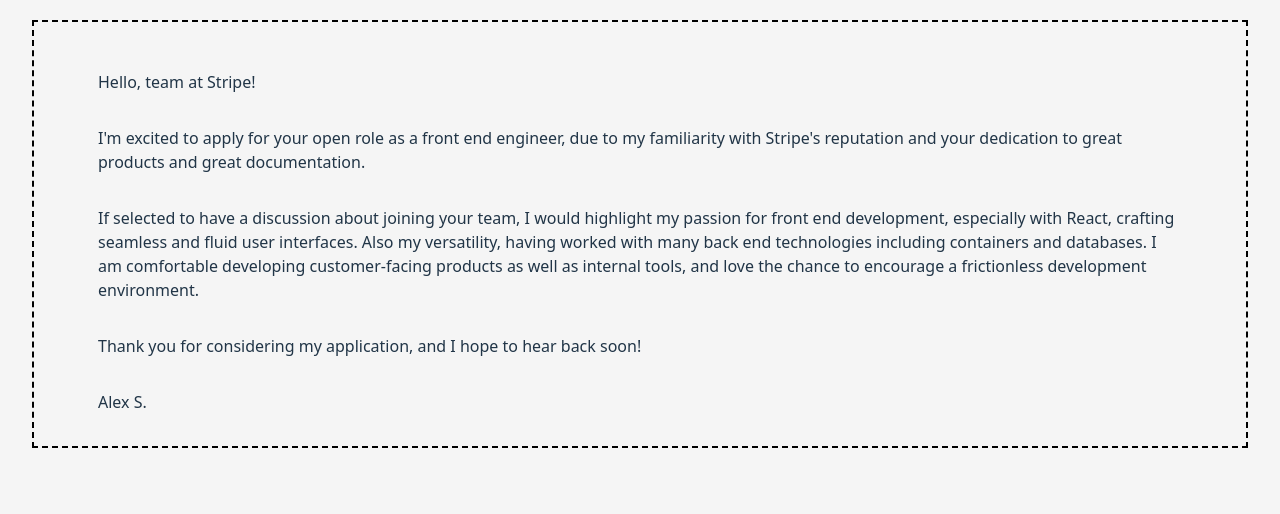
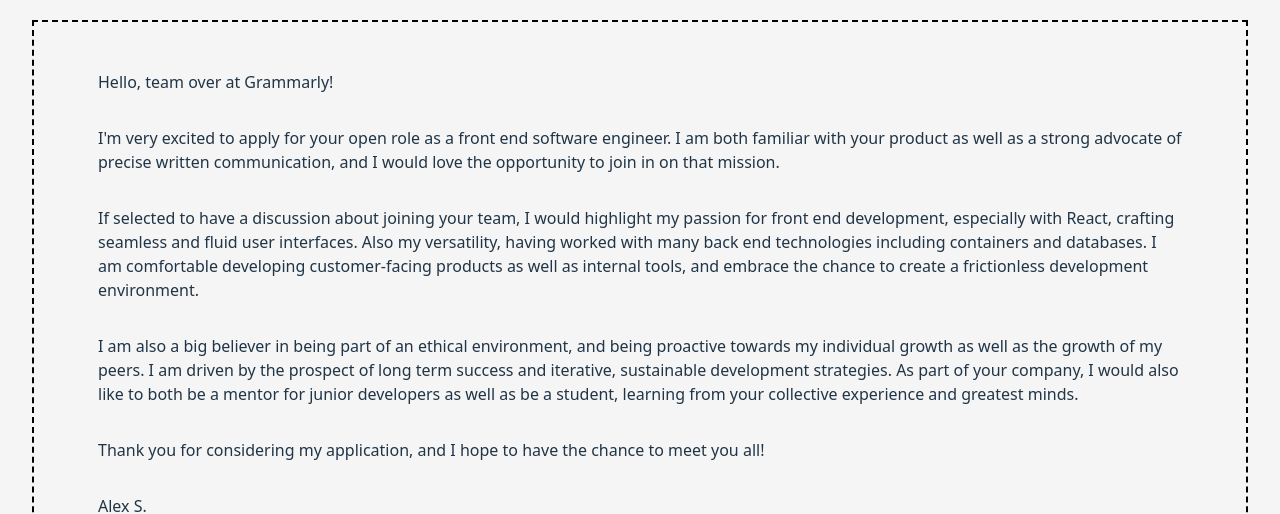
Before and after one commit to aventide/alexstaples.dev, a React (Vite) app: page /cover-letter in a window 1280 px wide. Shown: the part 225-739 px from the top of the page. Built offline with nearby package versions, Linux system fonts and the light colour scheme.

Commit message:
content(cover-letter): add another body paragraph

```diff
--- a/src/assets/text/cover-letter.json
+++ b/src/assets/text/cover-letter.json
@@ -5,11 +5,12 @@
 	"subtitle": "Software Developer",
 	"address": "Northborough, MA",
 	"email": "ajstaples@gmail.com",
-	"company": "Stripe",
-	"greeting": "Hello, team at Stripe!",
-	"introduction": "I'm excited to apply for your open role as a front end engineer, due to my familiarity with Stripe's reputation and your dedication to great products and great documentation.",
-	"body": "If selected to have a discussion about joining your team, I would highlight my passion for front end development, especially with React, crafting seamless and fluid user interfaces. Also my versatility, having worked with many back end technologies including containers and databases. I am comfortable developing customer-facing products as well as internal tools, and love the chance to encourage a frictionless development environment.",
-	"conclusion": "Thank you for considering my application, and I hope to hear back soon!",
+	"company": "Grammarly",
+	"greeting": "Hello, team over at Grammarly!",
+	"introduction": "I'm very excited to apply for your open role as a front end software engineer. I am both familiar with your product as well as a strong advocate of precise written communication, and I would love the opportunity to join in on that mission.",
+	"body1": "If selected to have a discussion about joining your team, I would highlight my passion for front end development, especially with React, crafting seamless and fluid user interfaces. Also my versatility, having worked with many back end technologies including containers and databases. I am comfortable developing customer-facing products as well as internal tools, and embrace the chance to create a frictionless development environment.",
+	"body2": "I am also a big believer in being part of an ethical environment, and being proactive towards my individual growth as well as the growth of my peers. I am driven by the prospect of long term success and iterative, sustainable development strategies. As part of your company, I would also like to both be a mentor for junior developers as well as be a student, learning from your collective experience and greatest minds.",
+	"conclusion": "Thank you for considering my application, and I hope to have the chance to meet you all!",
 	"signOffWordChoice": "Regards,",
 	"signOff": "Alex S."
 }
--- a/src/components/CoverLetter.jsx
+++ b/src/components/CoverLetter.jsx
@@ -40,7 +40,8 @@ export default function CoverLetter() {
 				<div className="mt-12 mb-8 mx-16">
 					<CoverLetterSection textContent={text.greeting} />
 					<CoverLetterSection textContent={text.introduction} />
-					<CoverLetterSection textContent={text.body} />
+					<CoverLetterSection textContent={text.body1} />
+					<CoverLetterSection textContent={text.body2} />
 					<CoverLetterSection textContent={text.conclusion} />
 					<CoverLetterSection textContent={text.signOff} />
 				</div>
--- a/src/components/PDFCoverLetter.jsx
+++ b/src/components/PDFCoverLetter.jsx
@@ -143,7 +143,8 @@ export default function PDFResume() {
 							</Text>
 							<TextSection textContent={text.greeting} />
 							<TextSection textContent={text.introduction} />
-							<TextSection textContent={text.body} />
+							<TextSection textContent={text.body1} />
+							<TextSection textContent={text.body2} />
 							<TextSection textContent={text.conclusion} />
 							<TextSection textContent={text.signOffWordChoice} />
 							<TextSection textContent={text.signOff} />
```
